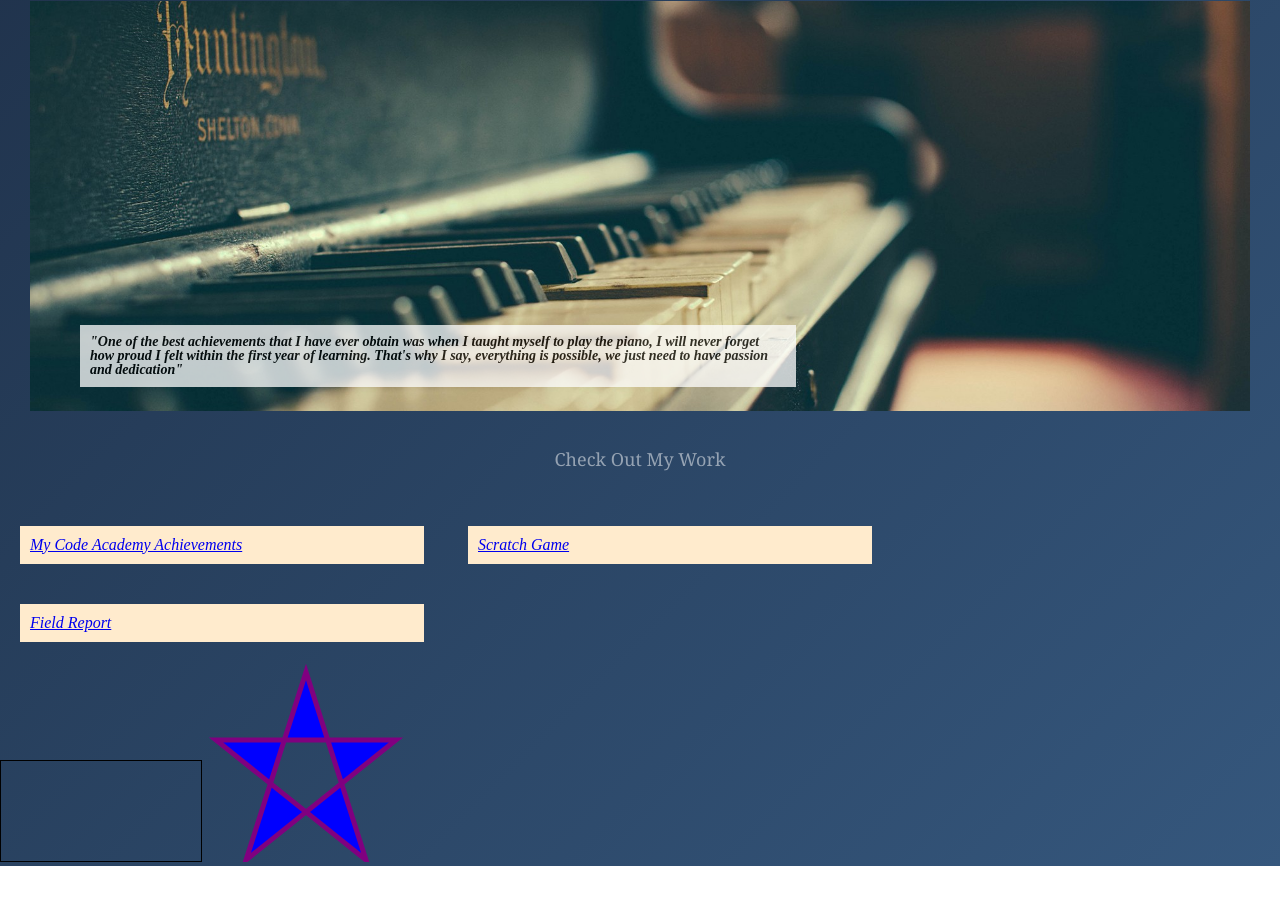
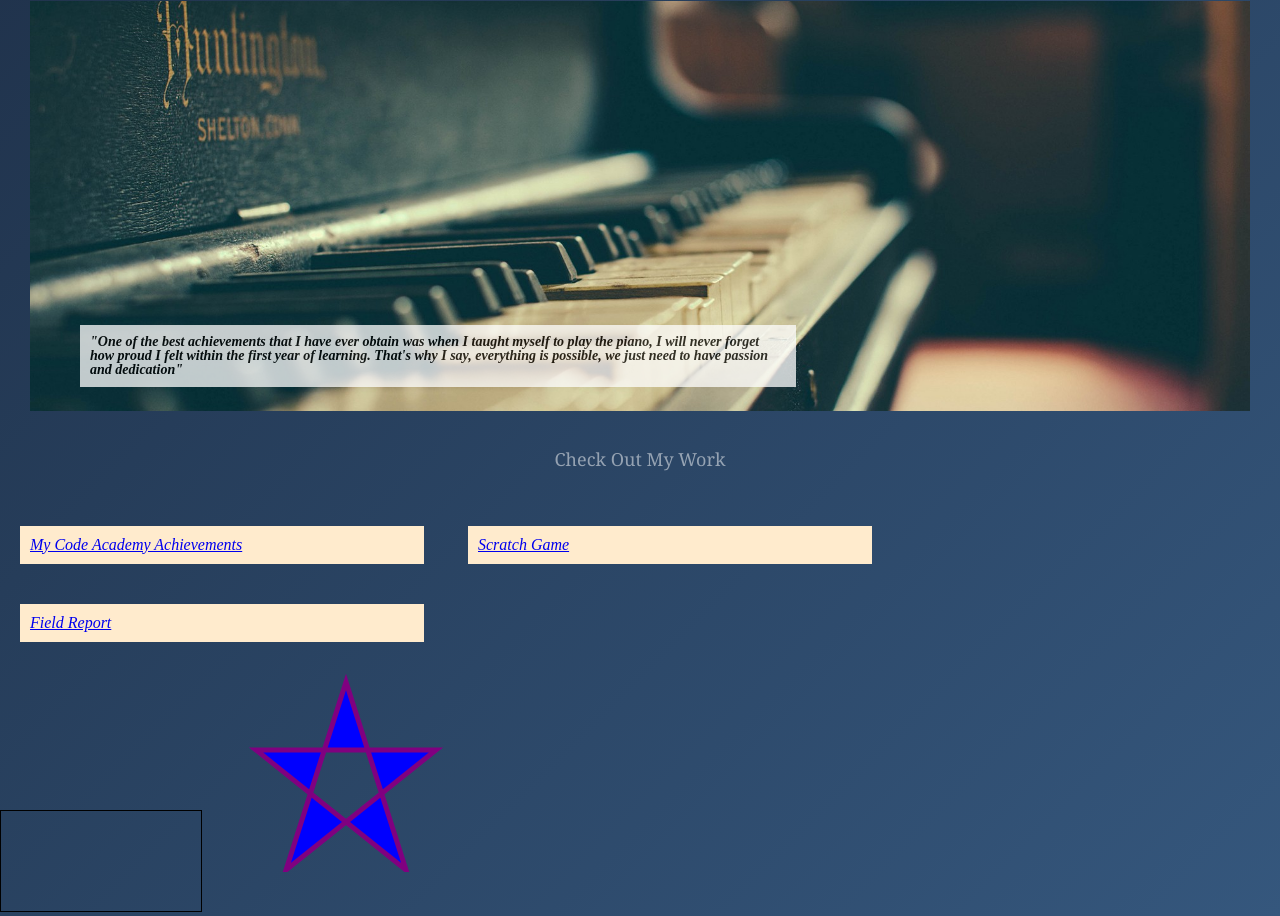
Before and after one commit to erosmadrid/erosmadrid.github.io, a plain HTML site: page index.html in a window 1280 px wide. Shown: the part 1324-2240 px from the top of the page. Before the commit the page ends 2190 px from the top, so only its background shows below. Drawn offline with nearby package versions, Linux system fonts and the light colour scheme.

Commit message:
Update styles.css

```diff
--- a/styles.css
+++ b/styles.css
@@ -167,3 +167,8 @@ h5 {
   text-align: center;
 
 }
+.polygon {
+    padding: 40px;
+    padding-top: 10px;
+    padding-right: 80px;
+}
```
